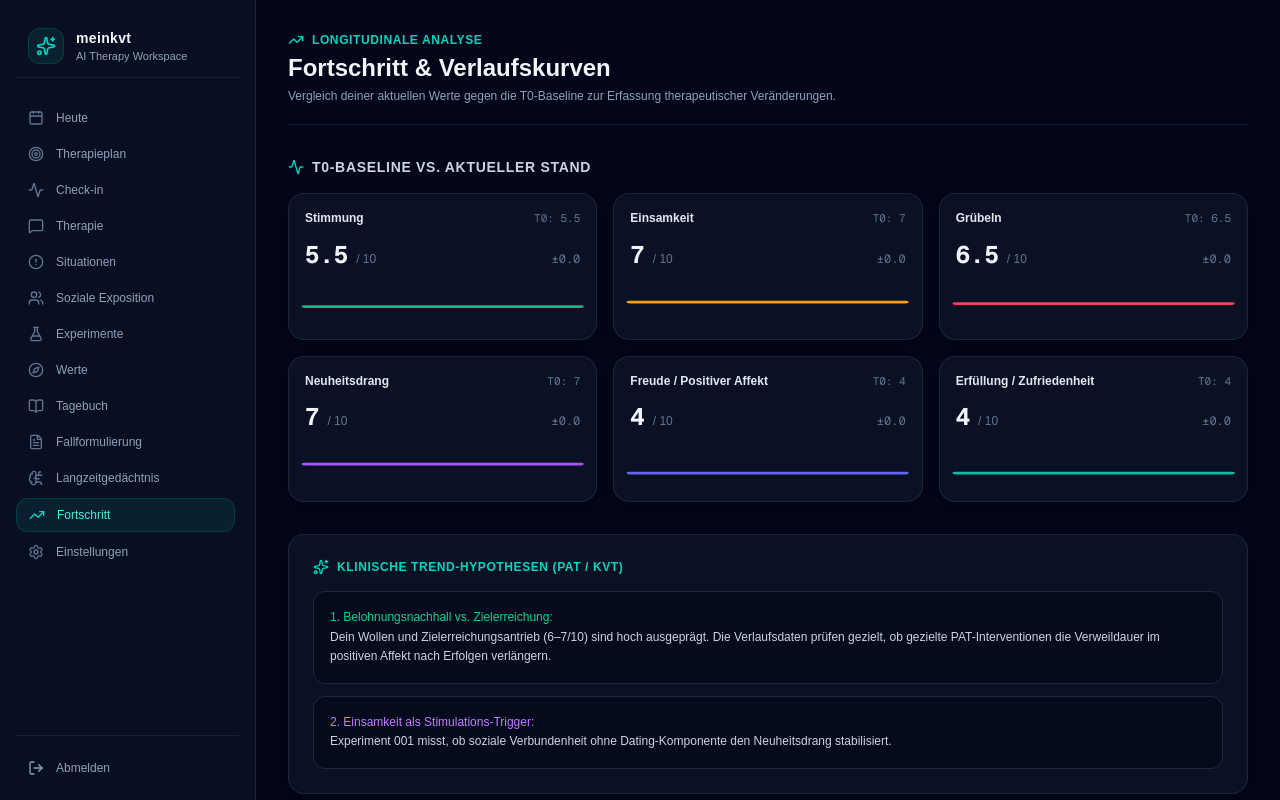
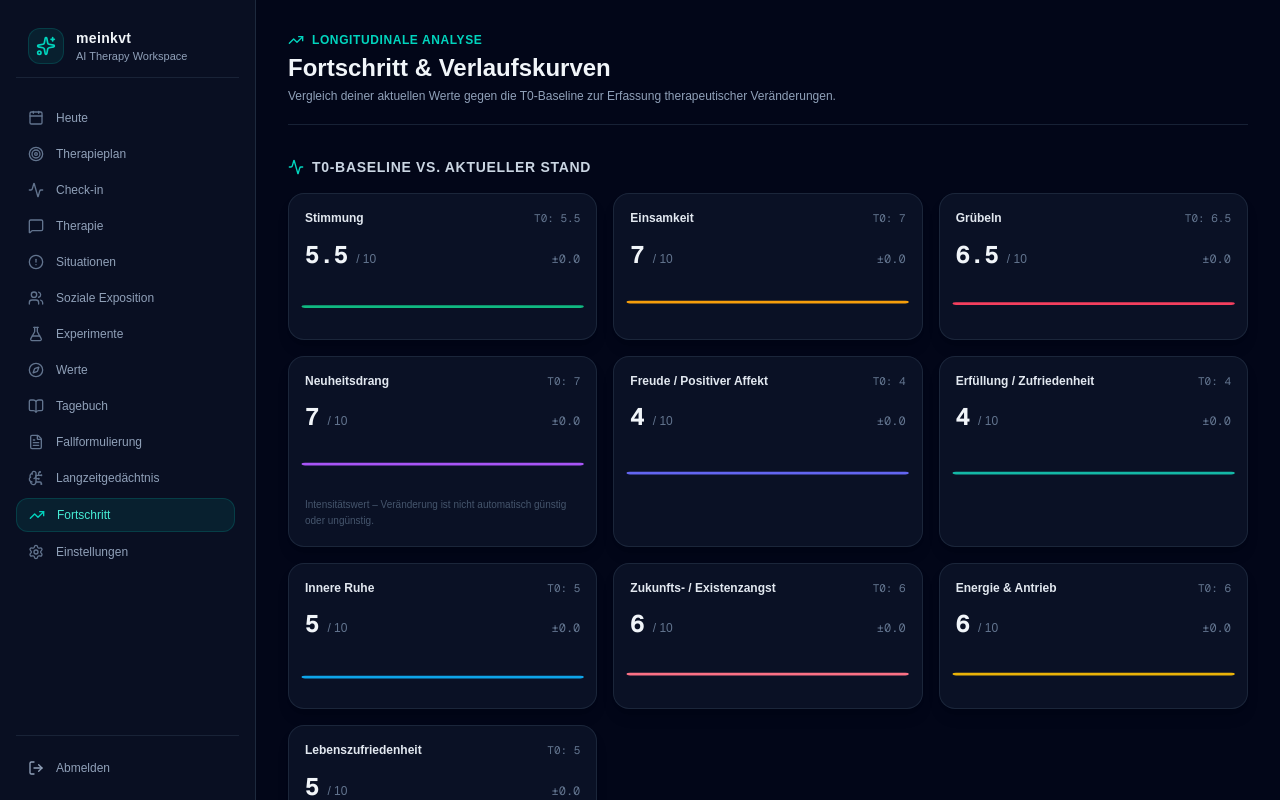
Before and after one commit to jeancecilia/meine_kvt, a Next.js app: page /progress in a window 1280 px wide. Shown: the top 800 px of the page. Built offline with nearby package versions, Linux system fonts and the light colour scheme; no server answers; the database is empty.

Commit message:
Show all ten T0 progress metrics

```diff
--- a/app/(app)/progress/page.tsx
+++ b/app/(app)/progress/page.tsx
@@ -5,21 +5,35 @@ import { TrendingUp, Activity, Sparkles, ArrowUpRight, ArrowDownRight } from 'lu
 
 export const revalidate = 0;
 
+type MetricDirection = 'higher' | 'lower' | 'neutral';
+
+type ProgressMetric = {
+  key: string;
+  label: string;
+  color: string;
+  baseline: number;
+  direction: MetricDirection;
+};
+
 export default async function ProgressPage() {
   const checkinList = await db.select().from(dailyCheckins).orderBy(desc(dailyCheckins.date)).limit(14).catch(() => []);
   const reversedList = [...checkinList].reverse();
 
-  // Core metrics config
-  const metrics = [
-    { key: 'mood', label: 'Stimmung', color: '#10b981', baseline: 5.5 },
-    { key: 'loneliness', label: 'Einsamkeit', color: '#f59e0b', baseline: 7.0 },
-    { key: 'rumination', label: 'Grübeln', color: '#f43f5e', baseline: 6.5 },
-    { key: 'noveltyDrive', label: 'Neuheitsdrang', color: '#a855f7', baseline: 7.0 },
-    { key: 'joy', label: 'Freude / Positiver Affekt', color: '#6366f1', baseline: 4.0 },
-    { key: 'fulfillment', label: 'Erfüllung / Zufriedenheit', color: '#14b8a6', baseline: 4.0 },
-    { key: 'innerCalm', label: 'Innere Ruhe', color: '#0ea5e9', baseline: 5.0 },
-    { key: 'energy', label: 'Energie & Antrieb', color: '#eab308', baseline: 6.0 },
-    { key: 'lifeSatisfaction', label: 'Lebenszufriedenheit', color: '#2dd4bf', baseline: 5.0 },
+  // Complete T0 baseline: the same ten dimensions used in the daily check-in.
+  // "direction" controls only whether a change is rendered as favourable or
+  // unfavourable. Novelty drive is intentionally neutral: its level is useful
+  // clinical information, but higher/lower is not automatically good/bad.
+  const metrics: ProgressMetric[] = [
+    { key: 'mood', label: 'Stimmung', color: '#10b981', baseline: 5.5, direction: 'higher' },
+    { key: 'loneliness', label: 'Einsamkeit', color: '#f59e0b', baseline: 7.0, direction: 'lower' },
+    { key: 'rumination', label: 'Grübeln', color: '#f43f5e', baseline: 6.5, direction: 'lower' },
+    { key: 'noveltyDrive', label: 'Neuheitsdrang', color: '#a855f7', baseline: 7.0, direction: 'neutral' },
+    { key: 'joy', label: 'Freude / Positiver Affekt', color: '#6366f1', baseline: 4.0, direction: 'higher' },
+    { key: 'fulfillment', label: 'Erfüllung / Zufriedenheit', color: '#14b8a6', baseline: 4.0, direction: 'higher' },
+    { key: 'innerCalm', label: 'Innere Ruhe', color: '#0ea5e9', baseline: 5.0, direction: 'higher' },
+    { key: 'futureAnxiety', label: 'Zukunfts- / Existenzangst', color: '#fb7185', baseline: 6.0, direction: 'lower' },
+    { key: 'energy', label: 'Energie & Antrieb', color: '#eab308', baseline: 6.0, direction: 'higher' },
+    { key: 'lifeSatisfaction', label: 'Lebenszufriedenheit', color: '#2dd4bf', baseline: 5.0, direction: 'higher' },
   ];
 
   return (
@@ -44,10 +58,15 @@ export default async function ProgressPage() {
         </h2>
 
         <div className="grid grid-cols-1 md:grid-cols-3 gap-4">
-          {metrics.slice(0, 6).map((m) => {
+          {metrics.map((m) => {
             const rawVal = checkinList[0] ? (checkinList[0] as any)[m.key] : m.baseline;
             const latestVal = typeof rawVal === 'number' ? rawVal : parseFloat(rawVal || String(m.baseline));
             const diff = latestVal - m.baseline;
+            const deltaClass = m.direction === 'neutral'
+              ? 'text-slate-300'
+              : m.direction === 'lower'
+                ? diff < 0 ? 'text-emerald-400' : 'text-rose-400'
+                : diff > 0 ? 'text-emerald-400' : 'text-rose-400';
 
             return (
               <div key={m.key} className="bg-slate-900/70 border border-slate-800/90 rounded-2xl p-4 space-y-3 shadow-lg">
@@ -63,11 +82,7 @@ export default async function ProgressPage() {
                   </div>
 
                   {diff !== 0 ? (
-                    <span className={`text-xs font-mono font-bold flex items-center gap-0.5 ${
-                      (m.key === 'loneliness' || m.key === 'rumination')
-                        ? diff < 0 ? 'text-emerald-400' : 'text-rose-400'
-                        : diff > 0 ? 'text-emerald-400' : 'text-rose-400'
-                    }`}>
+                    <span className={`text-xs font-mono font-bold flex items-center gap-0.5 ${deltaClass}`}>
                       {diff > 0 ? <ArrowUpRight className="w-3.5 h-3.5" /> : <ArrowDownRight className="w-3.5 h-3.5" />}
                       {diff > 0 ? `+${diff.toFixed(1)}` : diff.toFixed(1)}
                     </span>
@@ -99,6 +114,12 @@ export default async function ProgressPage() {
                     />
                   </svg>
                 </div>
+
+                {m.direction === 'neutral' && (
+                  <p className="text-[10px] leading-relaxed text-slate-600">
+                    Intensitätswert – Veränderung ist nicht automatisch günstig oder ungünstig.
+                  </p>
+                )}
               </div>
             );
           })}
```
